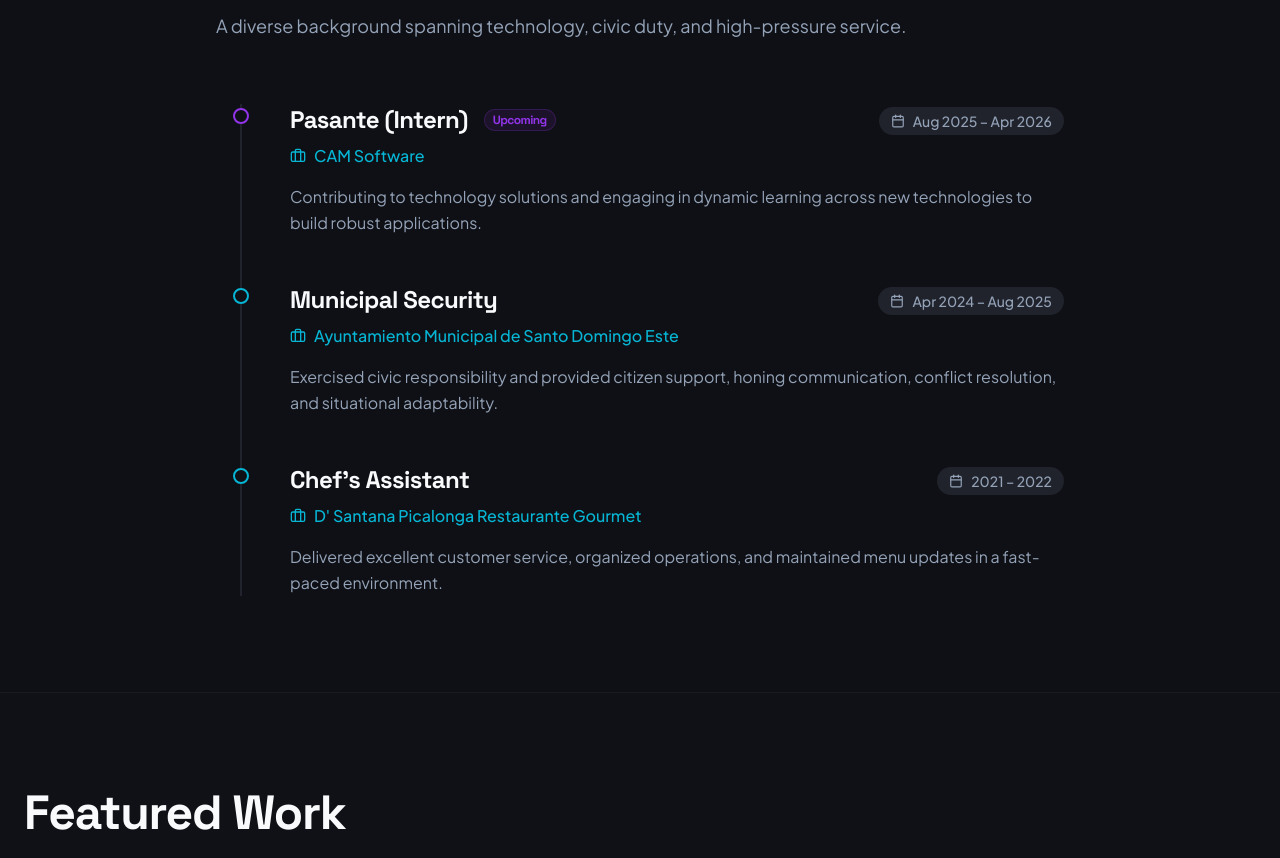
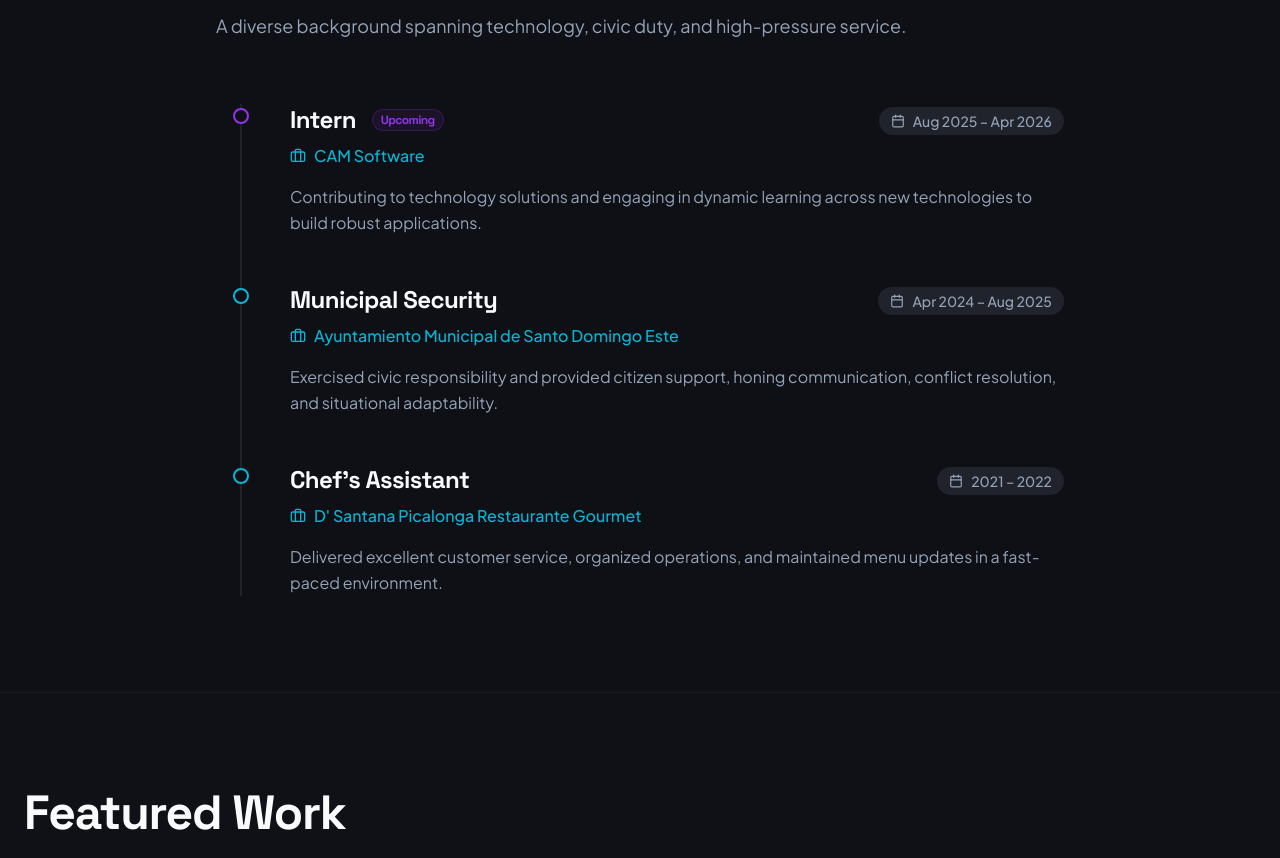
Before and after one commit to DUkE-01/Mi_Pagina, a React (Vite) app in the folder portfolio/: page / in a window 1280 px wide. Shown: the part 2417-3275 px from the top of the page. Built offline with nearby package versions, Linux system fonts and the light colour scheme.

Commit message:
Fix: Update Experience.tsx

```diff
--- a/portfolio/src/components/sections/Experience.tsx
+++ b/portfolio/src/components/sections/Experience.tsx
@@ -3,7 +3,7 @@ import { Briefcase, Calendar } from "lucide-react";
 
 const experiences = [
   {
-    role: "Pasante (Intern)",
+    role: "Intern",
     company: "CAM Software",
     period: "Aug 2025 – Apr 2026",
     description: "Contributing to technology solutions and engaging in dynamic learning across new technologies to build robust applications.",
```
